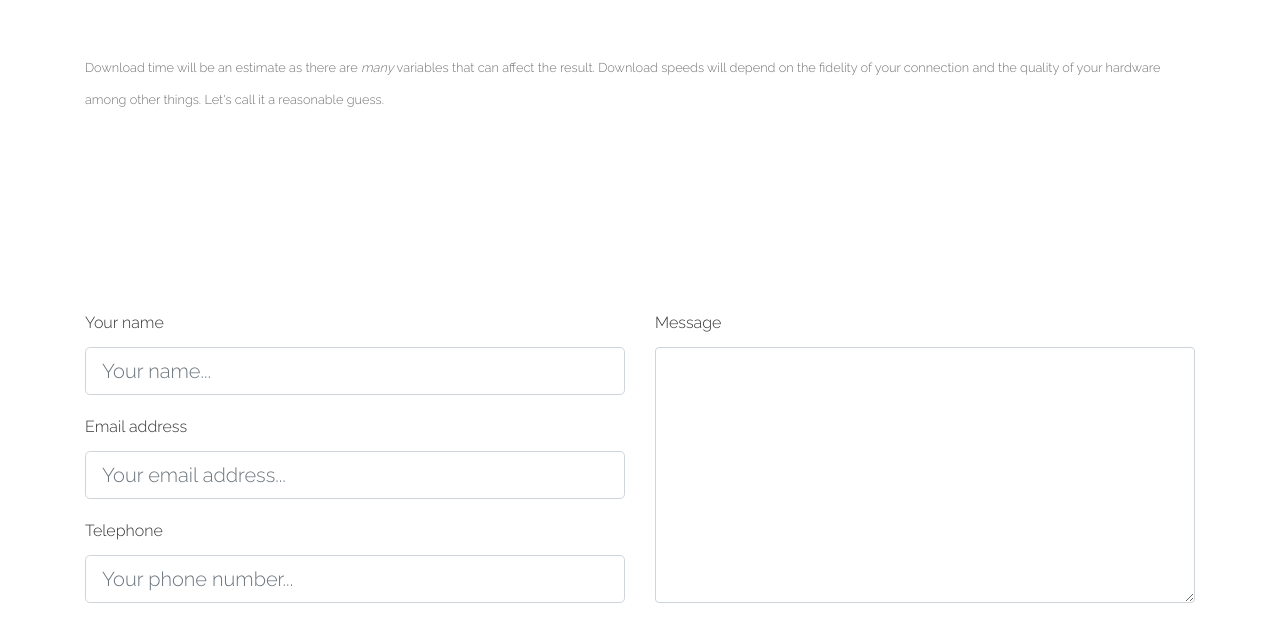
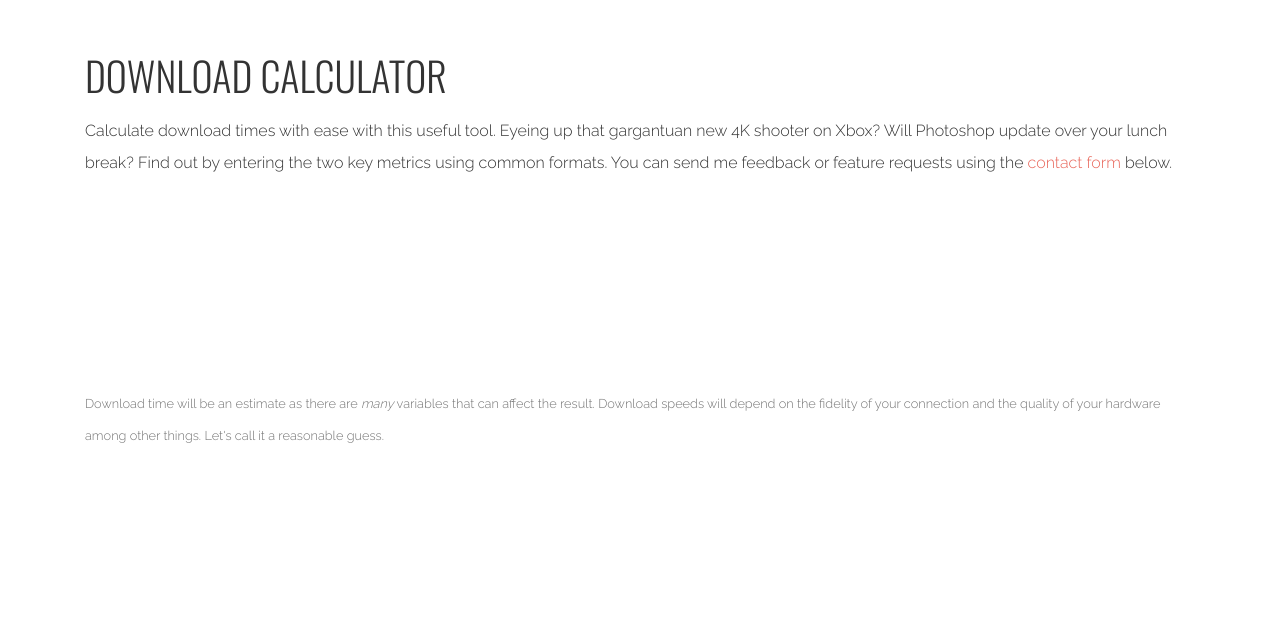
Before and after one commit to idlelimey/tim-cutting, a React (Create React App) app: page /tools/download-calculator in a window 1280 px wide. Shown: the part 647-1288 px from the top of the page. Built offline with nearby package versions, Linux system fonts and the light colour scheme.

Commit message:
Update text on tools pages

```diff
--- a/src/Components/Tools/Contrast.js
+++ b/src/Components/Tools/Contrast.js
@@ -267,6 +267,10 @@ function Contrast(){
                 </Row>
 
             </Container>
+            <Container as="section">
+                <h1 className="mb-3">WCAG Contrast Calculator</h1>
+                <p>Web Content Accessibility Guidelines (WCAG) are a set of accessibility guidelines developers and designers can use to ensure their content is comfortably viewed by their users.  Ensuring a strong contrast within your designs is good for everyone.  Using this tool, you can check to ensure your contrast ratios are up to the required level for your users.  You can send me feedback or feature requests using the <a href="#contact-form">contact form</a> below.</p>
+            </Container>
         </>
     );
 }
--- a/src/Components/Tools/DownloadCalculator.js
+++ b/src/Components/Tools/DownloadCalculator.js
@@ -209,6 +209,10 @@ function DownloadCalc() {
                 </Row>
             </Container>
             <Container as="section">
+                <h1 className="mb-3">Download Calculator</h1>
+                <p>Calculate download times with ease with this useful tool.  Eyeing up that gargantuan new 4K shooter on Xbox?  Will Photoshop update over your lunch break?  Find out by entering the two key metrics using common formats.  You can send me feedback or feature requests using the <a href="#contact-form">contact form</a> below.</p>
+            </Container>
+            <Container as="section">
                 <Row>
                     <Col>
                         <small className="text-muted">Download time will be an estimate as there are <i>many</i> variables that can affect the result. Download speeds will depend on the fidelity of your connection and the quality of your hardware among other things.  Let&apos;s call it a reasonable guess.</small>
--- a/src/Components/Tools/Gradient.js
+++ b/src/Components/Tools/Gradient.js
@@ -79,6 +79,8 @@ function Gradient() {
         //setCurrentLayer(layer + 1);
         setLayers(newState);
     }
+
+    document.title = 'CSS Gradient Generator - Easily create multi-layer CSS gradients';
 
     return (
         <>
@@ -349,8 +351,8 @@ function Gradient() {
                 </Row>
             </Container>
             <Container as="section">
-                <h2 className="mb-3">CSS Gradient Generator</h2>
-                <p>Build a mulit-layer CSS gradient easily with this generator.  Modify the layers gradient angle and set colour stops, you can set the visibility of each layer to make it easier to see what is going on with individual layers.  When you&apos;re finished, simply copy the CSS and apply it to your elements.  I would welcome feedback, send me a message using the contact form below.</p>
+                <h1 className="mb-3">CSS Gradient Generator</h1>
+                <p>Build a multi-layer CSS gradient easily with this generator.  Modify the layers gradient angle and set colour stops, you can set the visibility of each layer to make it easier to see what is going on with individual layers.  When you&apos;re finished, simply copy the CSS and apply it to your elements.  I would welcome feedback, send me a message using the <a href="#contact-form">contact form</a> below.</p>
             </Container>
         </>
 
```
